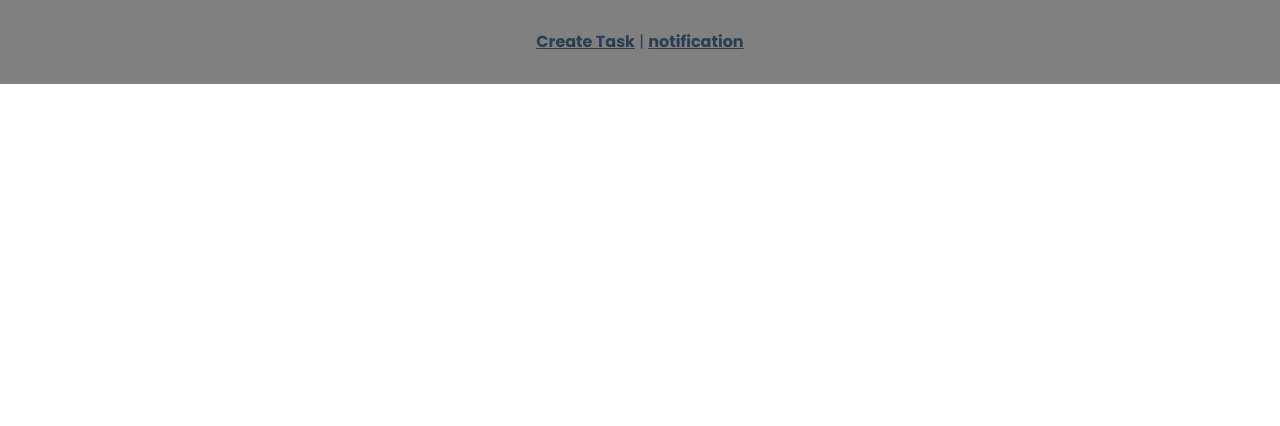
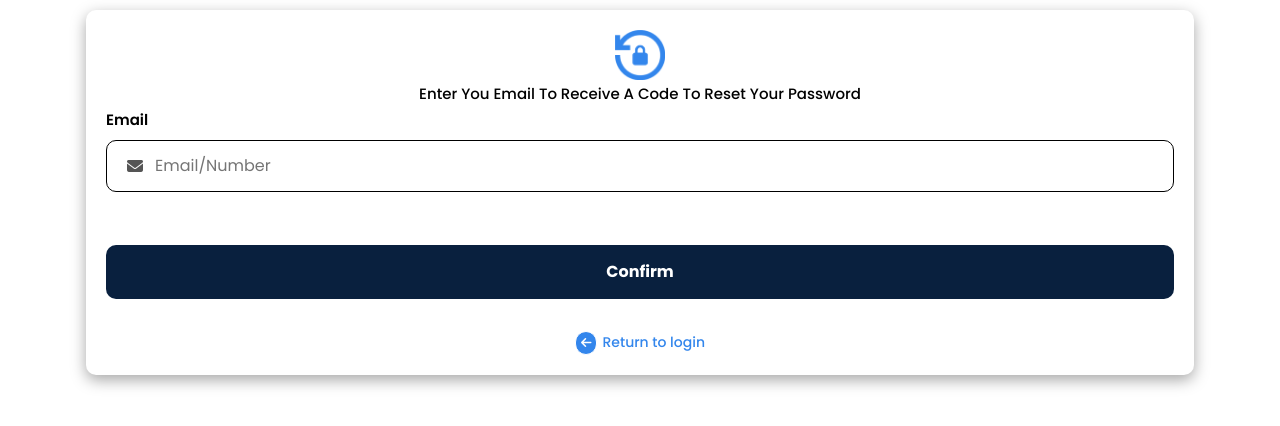
Before and after one commit to TeeboiCode/Todo-list, a Vue app: page /forgotPasswordOne in a window 1280 px wide. Shown: the top 426 px of the page. Built offline with nearby package versions, Linux system fonts and the light colour scheme.

Commit message:
Initial commit of forgot password card

```diff
--- a/src/App.vue
+++ b/src/App.vue
@@ -1,9 +1,9 @@
 <template>
   <div>
-    <nav>
+    <!-- <nav>
       <router-link to="/createTask">Create Task</router-link> |
-      <router-link to="/notification"> notification</router-link>
-    </nav>
+      <router-link to="/forgotPasswordOne"> Forgot Password Two</router-link>
+    </nav> -->
     <router-view />
   </div>
 </template>
--- /dev/null
+++ b/src/components/ForgotPasswordOne.vue
@@ -0,0 +1,151 @@
+<template>
+
+    <!-- container -->
+    <div class="container">
+
+        <!-- forgotPassword -->
+        <div class="forgotPassword">
+
+            <!-- forgortPassword-img -->
+            <div class="forgotPassword-img">
+                <img src="../assets/forgot password image.png" alt="">
+            </div>
+
+            <!-- forgotPassword-text -->
+            <div class="forgotPassword-text">
+                <h4>Enter You Email To Receive A Code To Reset Your Password</h4>
+            </div>
+
+            <!-- email -->
+            <div class="email">
+                <label for="email">Email</label>
+
+                <!-- input-container -->
+                <div class="input-container">
+                    <i class="fa-solid fa-envelope"></i>
+                    <input type="email" id="email" placeholder="Email/Number">
+                </div>
+            </div>
+
+            <!-- confirm-btn -->
+            <div class="confirm-btn">
+                <button type="submit">Confirm</button>
+            </div>
+
+            <!-- return -->
+            <div class="return">
+                <i class="fa-solid fa-arrow-left"></i>
+                <p>Return to login</p>
+            </div>
+
+        </div>
+    </div>
+</template>
+
+<script>
+export default {
+    name: "forgotPasswordOneVue",
+};
+</script>
+
+<style scoped>
+.container {
+    padding: 10px 16px;
+    margin: auto;
+}
+
+.forgotPassword {
+    padding: 20px 20px;
+    width: 100%;
+    box-shadow: rgba(0, 0, 0, 0.35) 0px 5px 15px;
+    border-radius: 10px;
+    background: #fff;
+}
+
+.forgotPassword-img {
+    align-items: center;
+    justify-self: center;
+}
+
+.forgotPassword-img img {
+    width: 50px;
+}
+
+.forgotPassword-text h4 {
+    margin: 5px 0;
+    font-size: 15px;
+    font-weight: 500;
+    text-align: center;
+    color: #000000;
+}
+
+label {
+    font-size: 15px;
+    font-weight: 600;
+    color: #000;
+}
+
+.input-container {
+    position: relative;
+    display: flex;
+    align-items: center;
+    border: 1px solid #000;
+    padding: 12px 20px;
+    border-radius: 10px;
+}
+
+.input-container i {
+    margin-right: 10px;
+    color: #555;
+}
+
+.input-container input {
+    border: none;
+    outline: none;
+    flex: 1;
+}
+
+/* confitm-btn */
+.confirm-btn {
+    margin-top: 5%;
+}
+
+.confirm-btn button {
+    background: #09203e;
+    font-size: 16px;
+    width: 100%;
+    font-weight: 700;
+    padding: 15px 30px;
+    color: #fff;
+    border-radius: 10px;
+    outline: none;
+    border: none;
+}
+
+/* return */
+.return {
+    margin-top: 3%;
+    display: flex;
+    flex-direction: row;
+    justify-content: center;
+    gap: 0 5px;
+    color: #3386ec;
+    align-items: center;
+    text-align: center;
+}
+
+.return i {
+    padding: 5px;
+    font-size: 12px;
+    border: 1px solid;
+    border-radius: 100px;
+    background: #3386ec;
+    color: #fff;
+}
+
+.return p {
+    margin: 0;
+    font-weight: 500;
+    font-size: 14px;
+}
+</style>
--- a/src/router/index.js
+++ b/src/router/index.js
@@ -11,6 +11,7 @@ import CreateTask from "../components/CreateTask.vue";
 import AppProfile from "../components/App/AppProfile";
 import NotificationVue from "../components/Notification.vue"
 import NotificationView from "../components/NotificationView.vue"
+import ForgotPasswordOne from "../components/ForgotPasswordOne.vue"
 
 const routes = [
   {
@@ -82,6 +83,11 @@ const routes = [
     name: "notificationView",
     component: NotificationView,
   },
+  {
+    path: "/forgotPasswordOne",
+    name: "forgotPasswordOne",
+    component: ForgotPasswordOne,
+  },
 ];
 
 const router = createRouter({
```
Also changed, not shown: src/assets/forgot password image.png (added).
